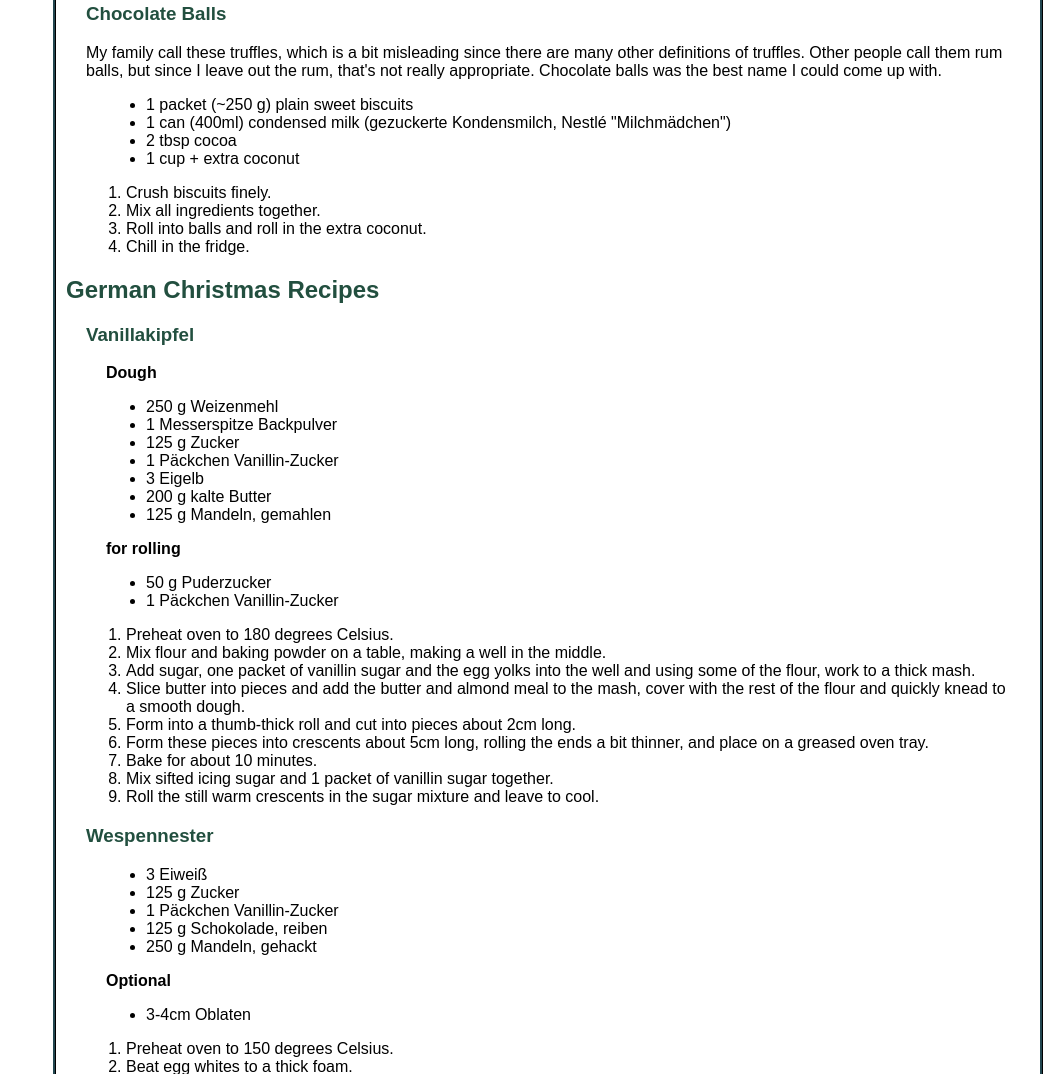
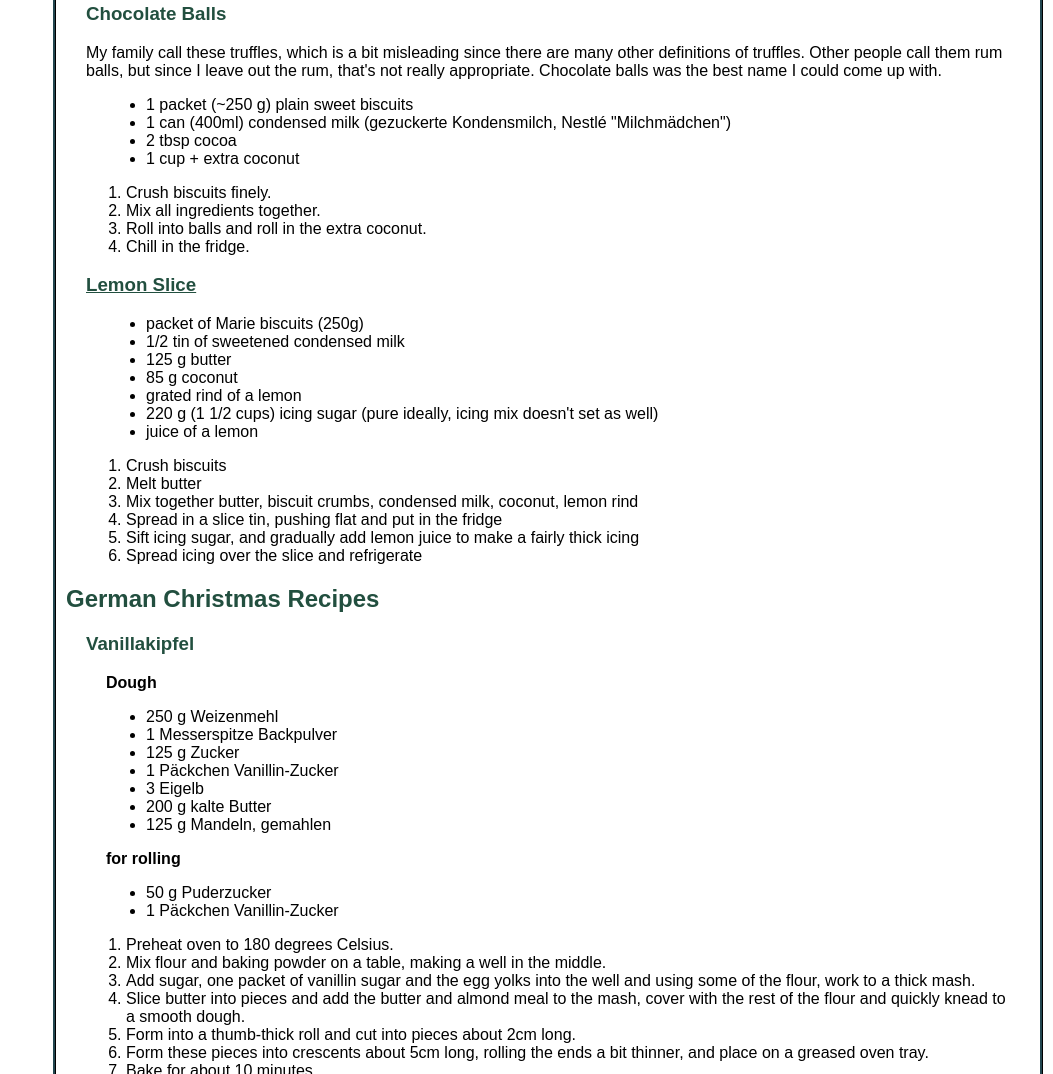
Before and after one commit to becdridan/www, a plain HTML site: page recipes.html in a window 1280 px wide. Shown: the part 1372-2446 px from the top of the page, without its empty margins (227-1280 px from the left). Drawn offline with Linux system fonts and the light colour scheme.

Commit message:
lemon slice

```diff
--- a/recipes.html
+++ b/recipes.html
@@ -24,6 +24,7 @@
 							<li><a href="#bananabread">Banana Bread</a></li>
 							<li><a href="#golliwogs">Golliwogs Eyes</a></li>
 							<li><a href="#truffles">Chocolate Balls</a></li>
+							<li><a href="#lemonslice">Lemon Slice</a></li>
 						</ul>
 						<br/>
 					</li>
@@ -206,6 +207,31 @@
 				<li>Roll into balls and roll in the extra coconut. </li>
 				<li>Chill in the fridge. </li>
 			</ol>
+			</div>
+		</div>
+
+		<div id="recipe">
+			<h3><a href="#lemonslice">Lemon Slice</a></h3>
+			<div id="ingredients">
+				<ul>
+					<li>packet of Marie biscuits (250g)</li>
+					<li>1/2 tin of sweetened condensed milk</li>
+					<li>125 g butter</li>
+					<li>85 g coconut</li>
+					<li>grated rind of a lemon</li>
+					<li>220 g (1 1/2 cups) icing sugar (pure ideally, icing mix doesn't set as well)</li>
+					<li>juice of a lemon</li>
+				</ul>
+			</div>
+			<div id="method">
+				<ol>
+					<li>Crush biscuits</li>
+					<li>Melt butter</li>
+					<li>Mix together butter, biscuit crumbs, condensed milk, coconut, lemon rind</li>
+					<li>Spread in a slice tin, pushing flat and put in the fridge</li>
+					<li>Sift icing sugar, and gradually add lemon juice to make a fairly thick icing</li>
+					<li>Spread icing over the slice and refrigerate</li>
+				</ol>
 			</div>
 		</div>
 
```
Also changed, not shown: 1 other file.
